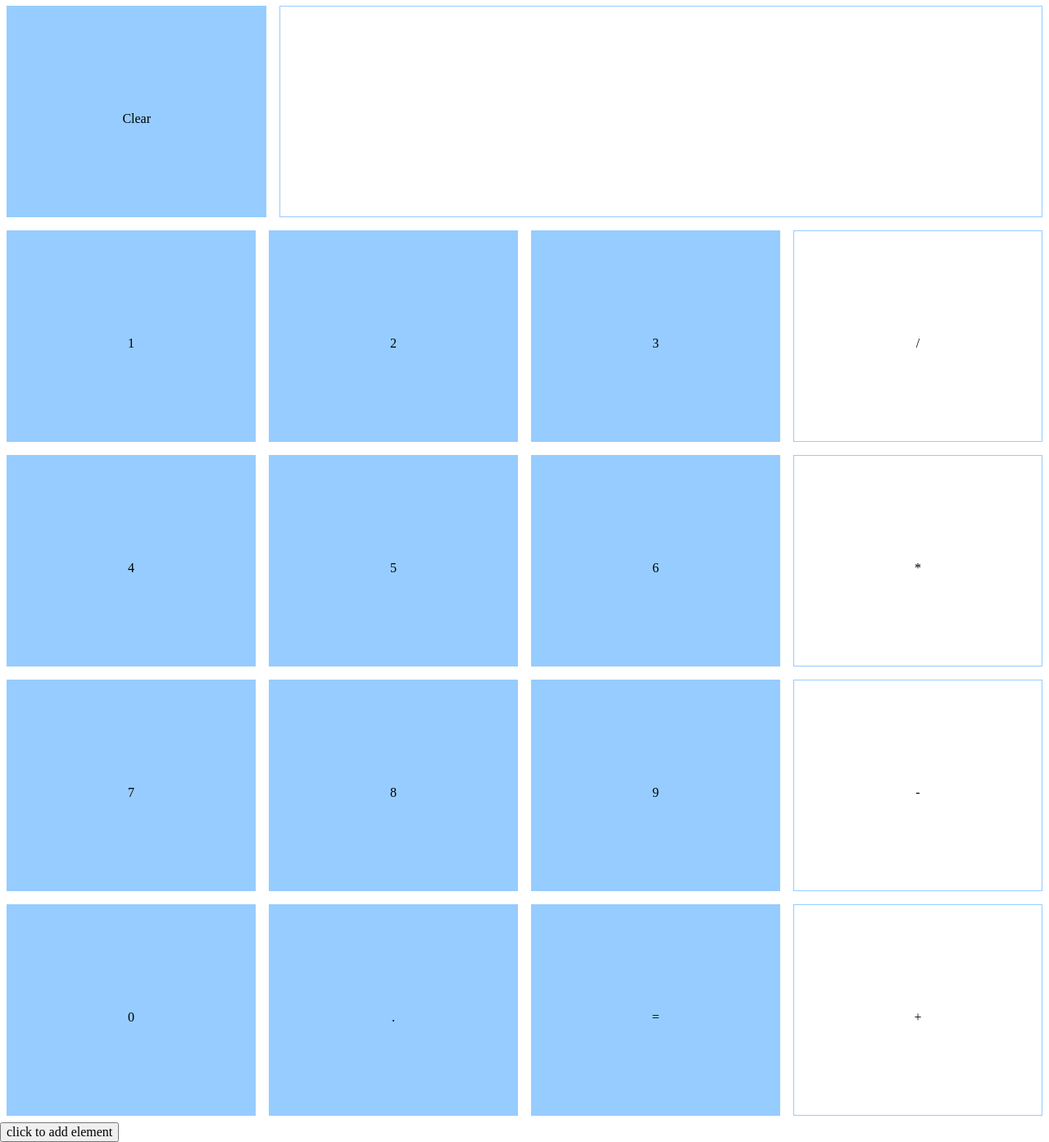
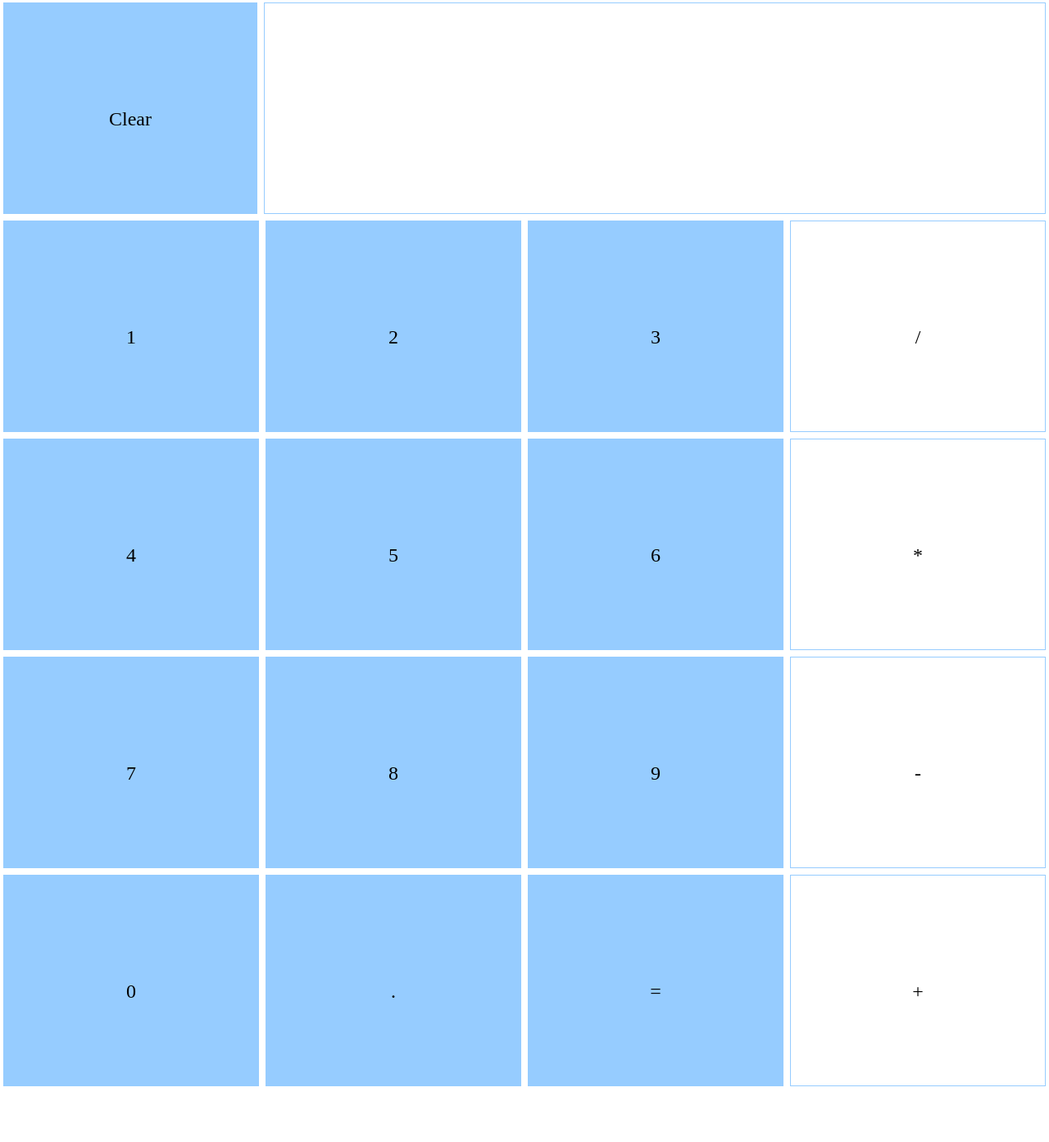
Before and after one commit to Momentum-Team-16/js-caculator-villeryd, a plain HTML site: page index.html in a window 1280 px wide. Shown: the part 1-1394 px from the top of the page at 82% size. After the commit the page ends 1330 px from the top, so only its background shows below. Drawn offline with nearby package versions, Linux system fonts and the light colour scheme.

Commit message:
tried to correct button alignments, increased font size

```diff
--- a/index.html
+++ b/index.html
@@ -14,37 +14,36 @@
     <div id="main">
       <div id="grid ">
         <div class = "row flex">
-            <div class="square fl w-25 h5  pa6 ba b--light-blue hover-bg-blue ma2 bg-light-blue clear tc"> Clear</div>
-            <div class="fl w-75 h5  pa6 ba b--light-blue  ma2  display tr v-mid"></div>
+            <div class="square fl w-20.5 h5  pa6 ba b--light-blue hover-bg-blue ma1 bg-light-blue clear tc f3"> Clear</div>
+            <div class="fl w-75 h5  pa6 ba b--light-blue  ma1  display tr v-mid"></div>
          </div>
         <div class="row flex ">
-          <div class="square w-30 h5 pa6 ba b--light-blue hover-bg-blue ma2 bg-light-blue tc ">1</div>
-          <div class="square w-30 h5 pa6 ba b--light-blue hover-bg-blue ma2 bg-light-blue tc ">2</div>
-          <div class="square w-30 h5 pa6 ba b--light-blue hover-bg-blue ma2 bg-light-blue tc ">3</div>
-          <div class="square w-30 h5 pa6 ba b--light-blue hover-bg-blue ma2 bg-lighter-blue tc ">/</div>
+          <div class="square w-30 h5 pa6 ba b--light-blue hover-bg-blue ma1 bg-light-blue tc f3 ">1</div>
+          <div class="square w-30 h5 pa6 ba b--light-blue hover-bg-blue ma1 bg-light-blue tc f3">2</div>
+          <div class="square w-30 h5 pa6 ba b--light-blue hover-bg-blue ma1 bg-light-blue tc f3">3</div>
+          <div class="square w-30 h5 pa6 ba b--light-blue hover-bg-blue ma1 bg-lighter-blue tc f3 ">/</div>
 
         </div>
         <div class="row flex ">
-          <div class="square w-30 h5 pa6 ba b--light-blue hover-bg-blue ma2 bg-light-blue tc">4</div>
-          <div class="square w-30 h5 pa6 ba b--light-blue hover-bg-blue ma2 bg-light-blue tc">5</div>
-          <div class="square w-30 h5 pa6 ba b--light-blue hover-bg-blue ma2 bg-light-blue tc">6</div>
-          <div class="square w-30 h5 pa6 ba b--light-blue hover-bg-blue ma2 bg-lighter-blue tc ">*</div>
+          <div class="square w-30 h5 pa6 ba b--light-blue hover-bg-blue ma1 bg-light-blue tc f3">4</div>
+          <div class="square w-30 h5 pa6 ba b--light-blue hover-bg-blue ma1 bg-light-blue tc f3">5</div>
+          <div class="square w-30 h5 pa6 ba b--light-blue hover-bg-blue ma1 bg-light-blue tc f3">6</div>
+          <div class="square w-30 h5 pa6 ba b--light-blue hover-bg-blue ma1 bg-lighter-blue tc f3 ">*</div>
         </div>
         <div class="row flex  ">
-          <div class="square w-30 h5 pa6 ba b--light-blue hover-bg-blue ma2 bg-light-blue tc">7</div>
-          <div class="square w-30 h5 pa6 ba b--light-blue hover-bg-blue ma2 bg-light-blue tc">8</div>
-          <div class="square w-30 h5 pa6 ba b--light-blue hover-bg-blue ma2 bg-light-blue tc">9</div>
-          <div class="square w-30 h5 pa6 ba b--light-blue hover-bg-blue ma2 bg-lighter-blue tc">-</div>
+          <div class="square w-30 h5 pa6 ba b--light-blue hover-bg-blue ma1 bg-light-blue tc f3">7</div>
+          <div class="square w-30 h5 pa6 ba b--light-blue hover-bg-blue ma1 bg-light-blue tc f3">8</div>
+          <div class="square w-30 h5 pa6 ba b--light-blue hover-bg-blue ma1 bg-light-blue tc f3">9</div>
+          <div class="square w-30 h5 pa6 ba b--light-blue hover-bg-blue ma1 bg-lighter-blue tc f3">-</div>
       </div>
       <div class="row flex  ">
-        <div class="square w-30 h5 pa6 ba b--light-blue hover-bg-blue ma2 bg-light-blue tc">0</div>
-        <div class="square w-30 h5 pa6 ba b--light-blue hover-bg-blue ma2 bg-light-blue tc">.</div>
-        <div class=" w-30 h5 pa6 ba b--light-blue hover-bg-blue ma2 bg-light-blue equal tc">=</div>
-        <div class="square w-30 h5 pa6 ba b--light-blue hover-bg-blue ma2 bg-lighter-blue tc ">+</div>
+        <div class="square w-30 h5 pa6 ba b--light-blue hover-bg-blue ma1 bg-light-blue tc f3">0</div>
+        <div class="square w-30 h5 pa6 ba b--light-blue hover-bg-blue ma1 bg-light-blue tc f3">.</div>
+        <div class=" w-30 h5 pa6 ba b--light-blue hover-bg-blue ma1 bg-light-blue equal tc f3">=</div>
+        <div class="square w-30 h5 pa6 ba b--light-blue hover-bg-blue ma1 bg-lighter-blue tc f3">+</div>
     </div>
     </div>
-    <button> click to add element
-    </button>
+    </div>
     <footer></footer>
 
   </body>
--- a/main.js
+++ b/main.js
@@ -7,16 +7,8 @@ let equal = document.querySelector(".equal")
 
 console.log(`The container node: ${container}`);
 
-//container.addEventListener("click", function (event) {
-// container.classList.toggle("kitty-background");
-//});
 
-button.addEventListener("click", function (event) {
-  let newElement = document.createElement("p");
-  let text = document.createTextNode("the button was clicked!");
-  newElement.appendChild(text);
-  footer.appendChild(newElement);
-});
+
 
 let squares = document.querySelectorAll(".square");
 console.log("squares: ", squares);
```
